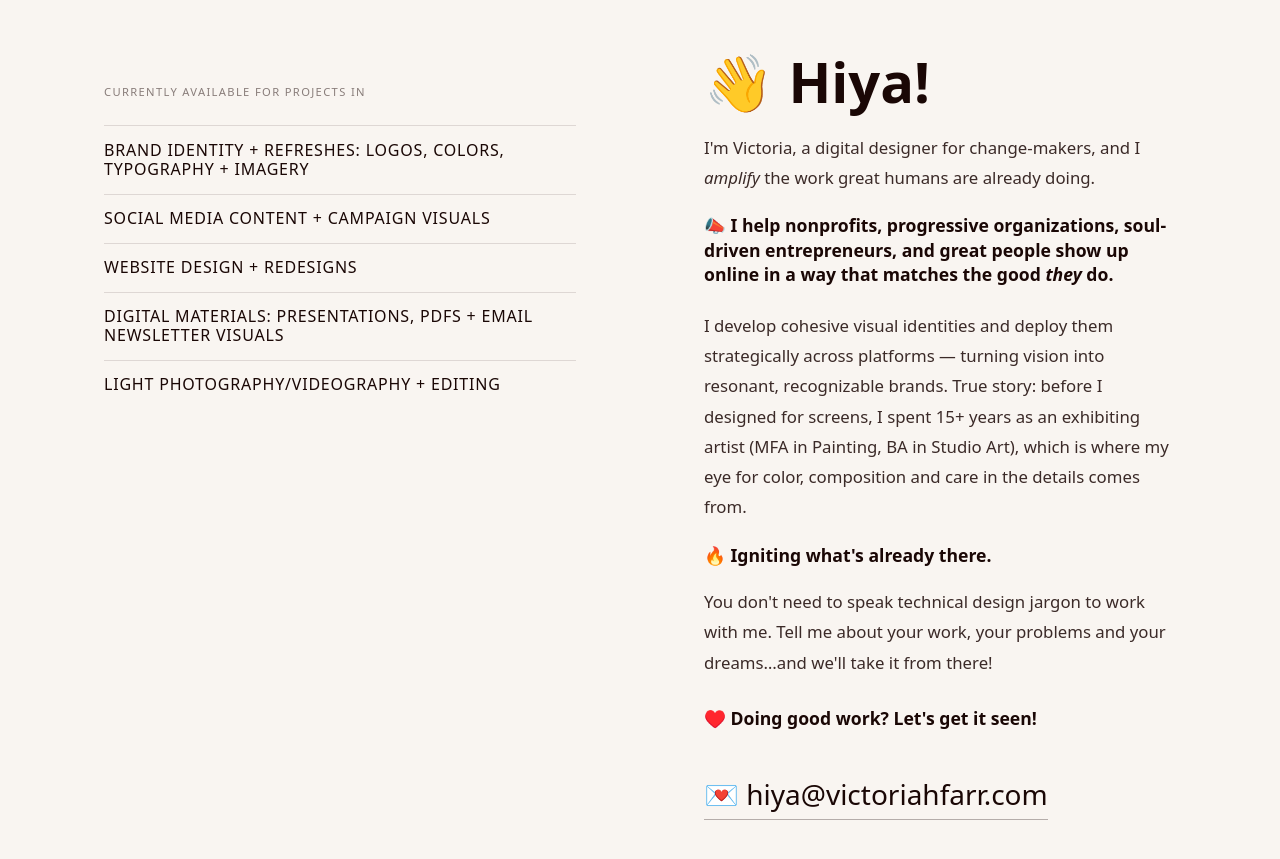
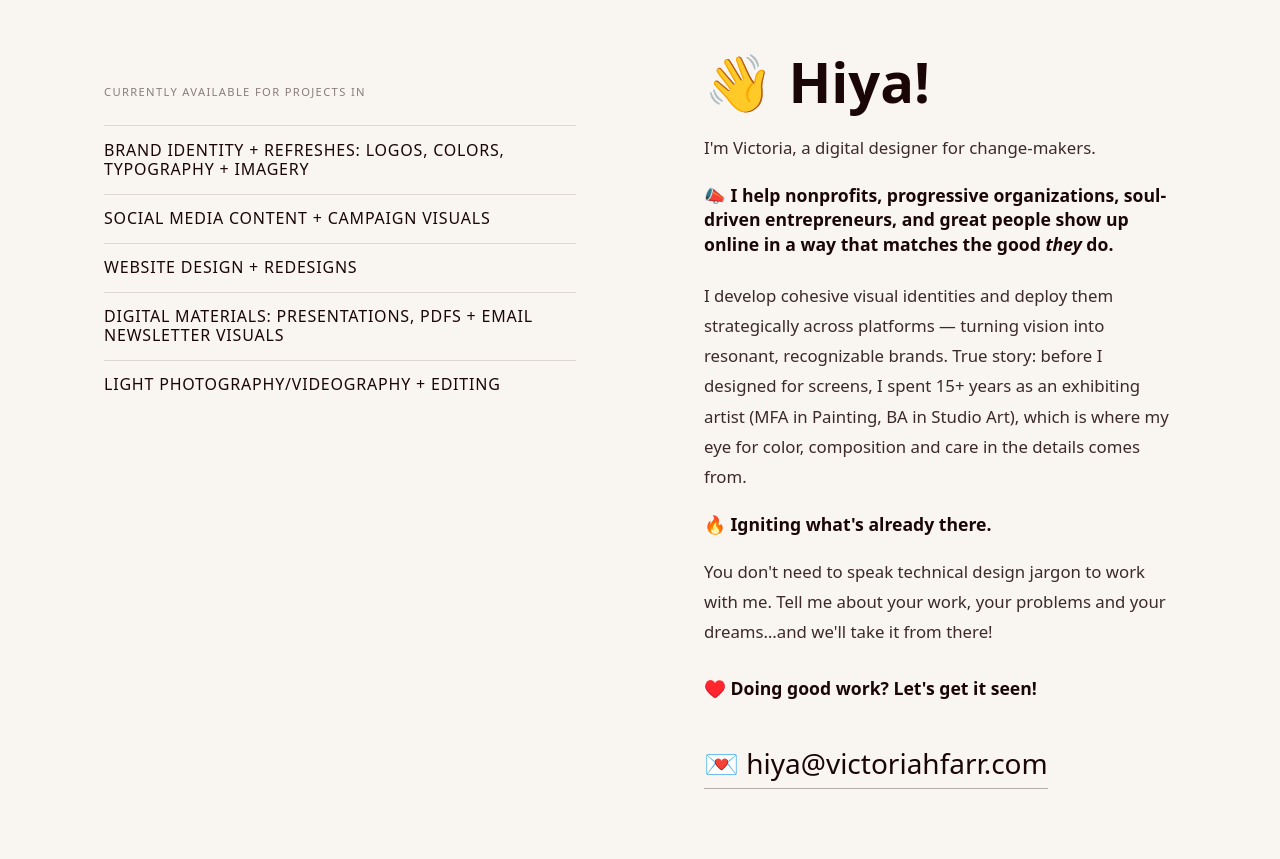
Before and after one commit to Victoria-Farr/victoria-farr.github.io, a plain HTML site: page contact.html in a window 1280 px wide. Shown: the part 820-1679 px from the top of the page. Drawn offline with nearby package versions, Linux system fonts and the light colour scheme; a web font is replaced by a local one.

Commit message:
Shorten opening bio line on contact page
Co-Authored-By: Claude Sonnet 4.6 <noreply@anthropic.com>

```diff
--- a/contact.html
+++ b/contact.html
@@ -61,7 +61,7 @@
 
       <div class="contact-right">
         <h1 class="contact-h1">👋 Hiya!</h1>
-        <p class="contact-bio">I'm Victoria, a digital designer for change-makers, and I <em>amplify</em> the work great humans are already doing.</p>
+        <p class="contact-bio">I'm Victoria, a digital designer for change-makers.</p>
         <p class="contact-callout">📣 I help nonprofits, progressive organizations, soul-driven entrepreneurs, and great people show up online in a way that matches the good <em>they</em> do.</p>
         <p class="contact-bio">I develop cohesive visual identities and deploy them strategically across platforms — turning vision into resonant, recognizable brands. True story: before I designed for screens, I spent 15+ years as an exhibiting artist (MFA in Painting, BA in Studio Art), which is where my eye for color, composition and care in the details comes from.</p>
         <p class="contact-subhead">🔥 Igniting what's already there.</p>
```
